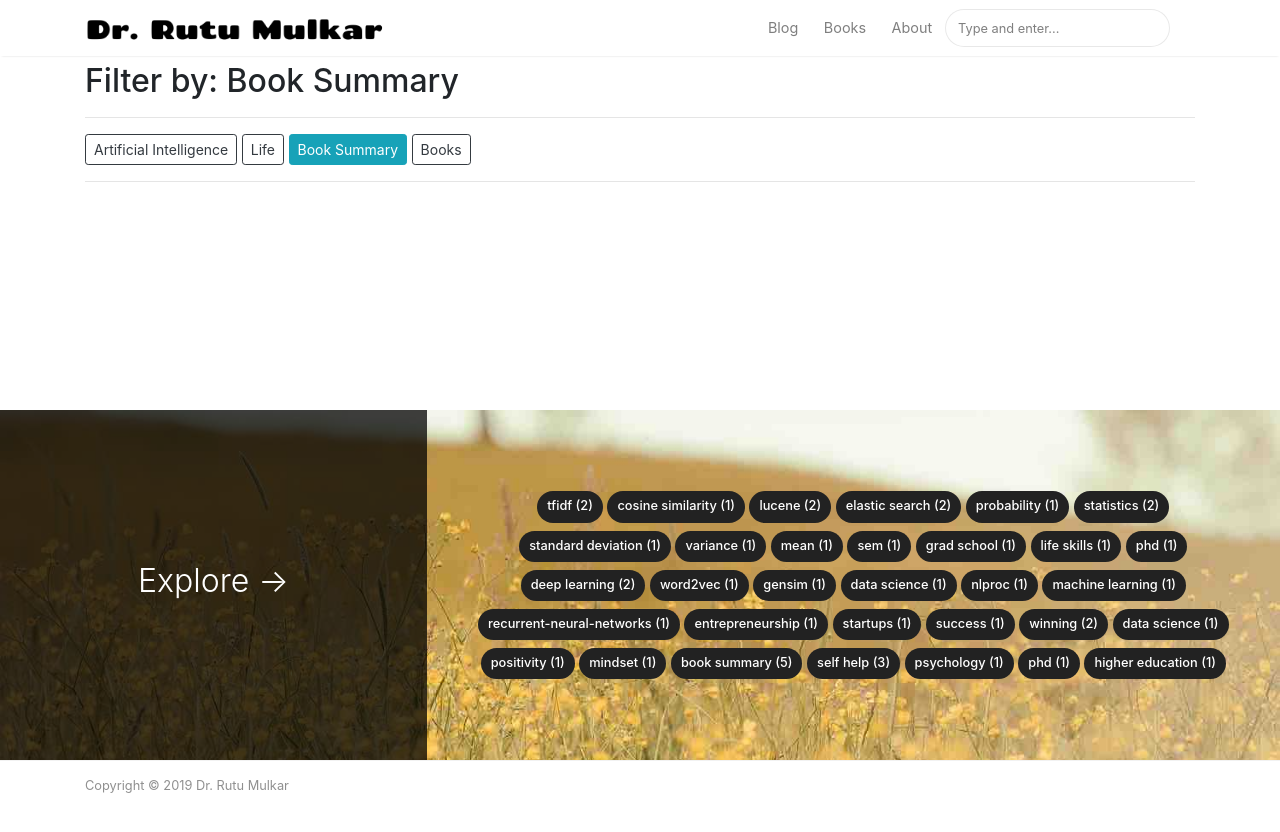
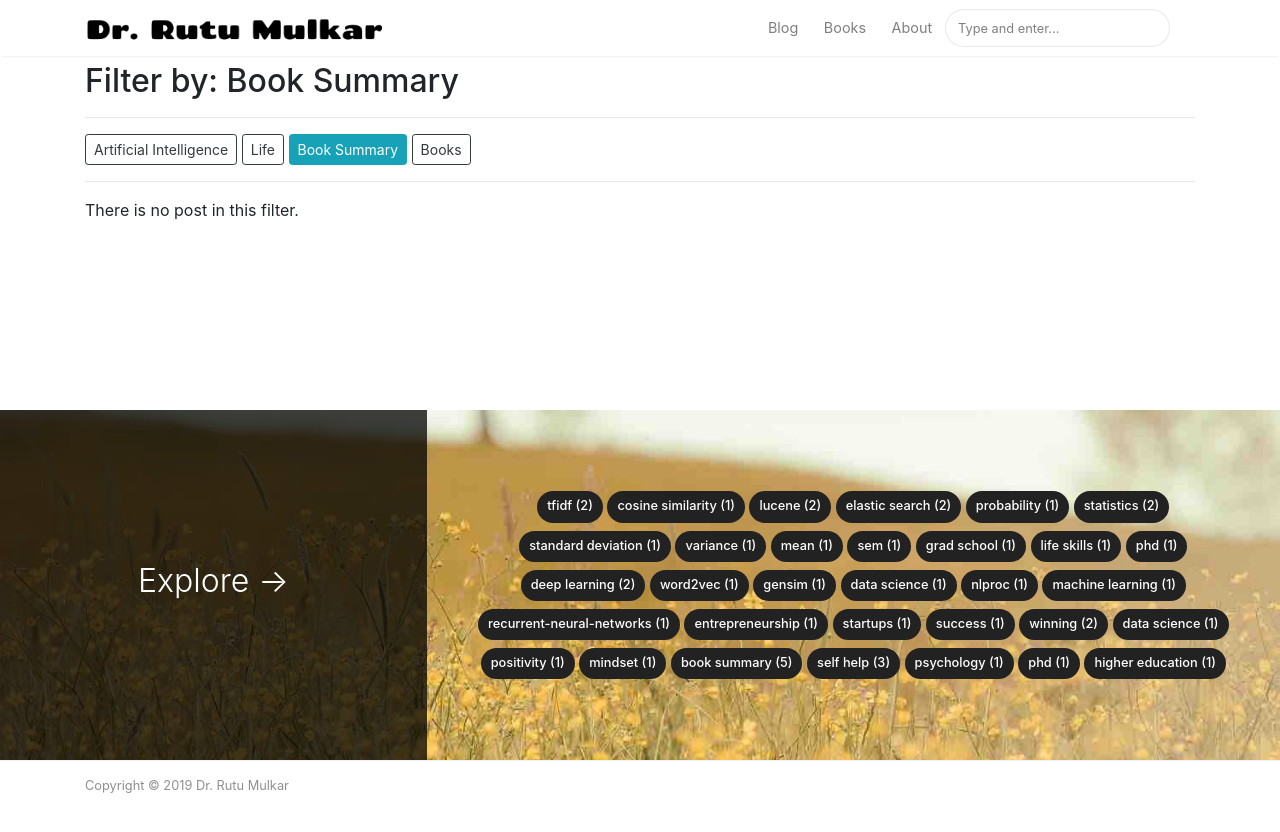
Before and after one commit to rutum/rutum.github.io, a Jekyll site: the page built from _filters/book-summary.md, in a window 1280 px wide. Shown: the top 832 px of the page. Built offline with Jekyll 4.4.1, drawn with Linux system fonts in a browser that asks for light colours; nearby versions of some CDN libraries; comment, search, counter and statistics services are not loaded.

Commit message:
filter fix for no post

```diff
--- a/_layouts/filter.html
+++ b/_layouts/filter.html
@@ -16,7 +16,7 @@ layout: default
 </div>
 <hr />
 {% assign posts = site.posts | where:'filter', page.filter %}
-{% if posts %}
+{% if posts.size > 0 %}
 <section class="recent-posts">
     <div class="row listrecent">
         {% for post in posts %}
```
